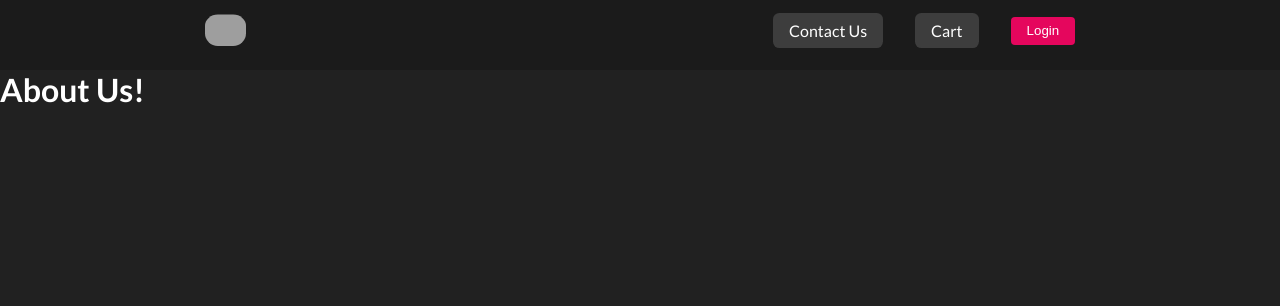
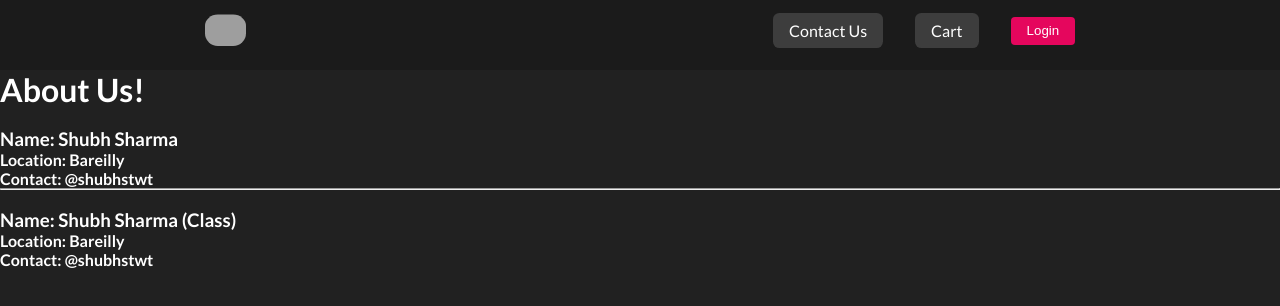
Before and after one commit to shubhxg/reaction, a React (Vite) app in the folder 06_building_stuff/: page /about in a window 1280 px wide. Shown: the top 306 px of the page. Built offline with nearby package versions, Linux system fonts and the light colour scheme; grey boxes are pictures that could not be loaded.

Commit message:
class based component approach

```diff
--- a/06_building_stuff/src/components/About.jsx
+++ b/06_building_stuff/src/components/About.jsx
@@ -1,3 +1,20 @@
+import User from "./User";
+import UserClass from "./UserClass";
+
 export default function About() {
-  return <h1>About Us!</h1>
+  return (
+    <div className="about-us">
+      <h1>About Us!</h1>
+      <User
+        name={"Shubh Sharma"}
+        location={"Bareilly"}
+        contact={"@shubhstwt"}
+      />
+      <UserClass
+        name={"Shubh Sharma (Class)"}
+        location={"Bareilly"}
+        contact={"@shubhstwt"}
+      />
+    </div>
+  );
 }
--- a/06_building_stuff/src/components/MenuPage.jsx
+++ b/06_building_stuff/src/components/MenuPage.jsx
@@ -21,7 +21,7 @@ export default function MenuPage() {
       const menuInfo = await data.json();
       setResName(menuInfo?.data?.cards[0].card.card.text);
       setRecommendedData(
-        menuInfo?.data?.cards[4]?.groupedCard?.cardGroupMap?.REGULAR?.cards[3]?.card?.card.itemCards
+        menuInfo?.data?.cards[4]?.groupedCard?.cardGroupMap?.REGULAR?.cards[3]?.card?.card?.itemCards
       );
     } catch (err) {
       console.log(err);
--- /dev/null
+++ b/06_building_stuff/src/components/User.jsx
@@ -0,0 +1,12 @@
+export default function User({name, location, contact: twitterUsername}) {
+
+  return (
+    <div className="user-card">
+      <br />
+      <h3>Name: {name}</h3>
+      <h4>Location: {location} </h4>
+      <h4>Contact: {twitterUsername}</h4>
+      <hr/>
+    </div>
+  );
+}
--- /dev/null
+++ b/06_building_stuff/src/components/UserClass.jsx
@@ -0,0 +1,19 @@
+import React from "react";
+
+export default class UserClass extends React.Component {
+  constructor(props) {
+    super(props);
+  }
+
+  render() {
+    const { name, location, contact:twitterUsername } = this.props;
+    return (
+      <div className="user-card">
+        <br />
+        <h3>Name: {name}</h3>
+        <h4>Location: {location}</h4>
+        <h4>Contact: {twitterUsername}</h4>
+      </div>
+    );
+  }
+}
```
Also changed, not shown: 1 other file (tests, documents, lock files or other folders).
